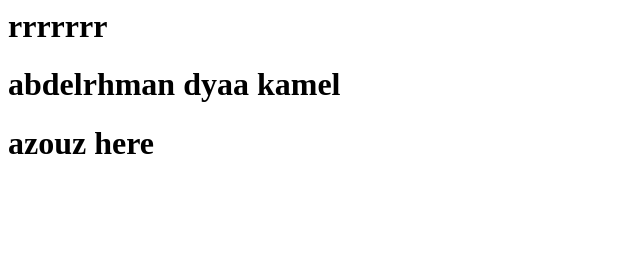
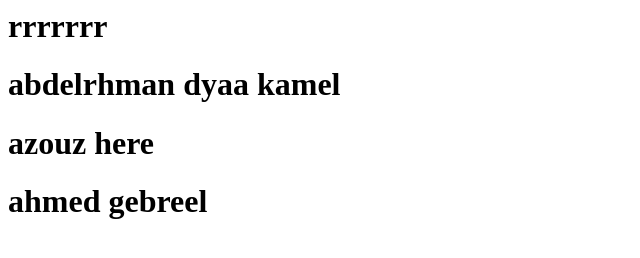
Before and after one commit to eslamibrahim23/taskgit, a plain HTML site: page index.html in a window 1280 px wide. Shown: the whole page, without its empty margins (0-640 px from the left). Drawn offline with Linux system fonts and the light colour scheme.

Commit message:
adding ahmed gebreel to index.html

```diff
--- a/index.html
+++ b/index.html
@@ -8,5 +8,6 @@
     <h1>rrrrrrr</h1>
     <h1>abdelrhman dyaa kamel</h1>
   <h1>azouz here </h1>
+   <h1>ahmed gebreel</h1>
   </body>
 </html>
```
